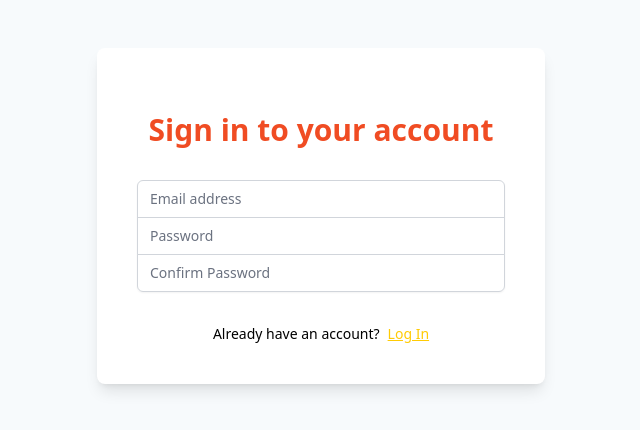
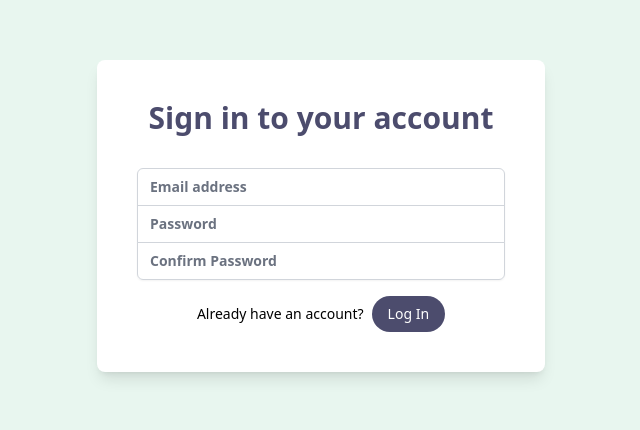
Before and after one commit to jmayheww/infinite-eats, a React (Create React App) app in the folder client/: page /signup in a window 1280 px wide. Shown: the part 184-614 px from the top of the page, without its empty margins (319-959 px from the left). Built offline with nearby package versions, Linux system fonts and the light colour scheme; no server answers.

Commit message:
change background color to tertiary color theme, nice contrast to white auth card and primary color text

```diff
--- a/client/src/components/LoginSignupForm.js
+++ b/client/src/components/LoginSignupForm.js
@@ -18,10 +18,11 @@ function LoginSignupForm() {
             name="email"
             type="email"
             autoComplete="email"
+            onChange={handleUserAuthInput}
             required
             className={`appearance-none ${
               pathname === "/signup" ? "rounded-t-md" : "rounded-t-md"
-            } relative block w-full px-3 py-2 border border-gray-300 placeholder-gray-500 text-gray-900 focus:outline-none focus:ring-primary focus:border-primary focus:z-10 sm:text-sm`}
+            } relative block w-full px-3 py-2 border border-gray-300 placeholder-gray-500 text-gray-900 focus:outline-none focus:ring-1 focus:ring-primary focus:border-primary focus:z-10 sm:text-sm font-semibold`}
             placeholder="Email address"
           />
         </div>
@@ -34,10 +35,11 @@ function LoginSignupForm() {
             name="password"
             type="password"
             autoComplete="current-password"
+            onChange={handleUserAuthInput}
             required
             className={`appearance-none ${
               pathname === "/signup" ? "rounded-none" : "rounded-b-md"
-            } relative block w-full px-3 py-2 border border-gray-300 placeholder-gray-500 text-gray-900 focus:outline-none focus:ring-primary focus:border-primary focus:z-10 sm:text-sm`}
+            } relative block w-full px-3 py-2 border border-gray-300 placeholder-gray-500 text-gray-900 focus:outline-none focus:ring-1 focus:ring-primary focus:border-primary focus:z-10 sm:text-sm font-semibold`}
             placeholder="Password"
           />
         </div>
@@ -54,7 +56,7 @@ function LoginSignupForm() {
               onChange={handleUserAuthInput}
               className={`appearance-none ${
                 pathname === "/signup" ? "rounded-b-md" : "rounded-none"
-              } relative block w-full px-3 py-2 border border-gray-300 placeholder-gray-500 text-gray-900 focus:outline-none focus:ring-primary focus:border-primary focus:z-10 sm:text-sm`}
+              } relative block w-full px-3 py-2 border border-gray-300 placeholder-gray-500 text-gray-900 focus:outline-none focus:ring-1 focus:ring-primary focus:border-primary focus:z-10 sm:text-sm font-semibold`}
               placeholder="Confirm Password"
             />
           </div>
--- a/client/src/pages/AuthenticationPage.js
+++ b/client/src/pages/AuthenticationPage.js
@@ -8,16 +8,14 @@ function AuthenticationPage() {
   const { pathname } = useLocation();
 
   return (
-    <div className="bg-gray-100 min-h-screen flex items-center justify-center py-12 px-4 sm:px-6 lg:px-8">
-      <div className="max-w-md w-full space-y-8 bg-white shadow-lg rounded-lg p-10">
-        <div>
-          <h2 className="mt-6 text-center text-3xl font-extrabold text-primary">
-            Sign in to your account
-          </h2>
-        </div>
+    <div className="bg-tertiary min-h-screen flex flex-col items-center justify-center py-12 px-4 sm:px-6 lg:px-8">
+      <div className="max-w-md w-full bg-white shadow-lg rounded-lg p-10">
+        <h2 className="text-3xl font-extrabold text-primary text-center mb-6">
+          Sign in to your account
+        </h2>
         <LoginSignupForm />
-        <div className="text-sm">
-          <p className="font-medium text-center">
+        <div className="mt-4 flex justify-center">
+          <p className="text-sm">
             {pathname === "/login"
               ? "Don't have an account?"
               : "Already have an account?"}
@@ -27,7 +25,7 @@ function AuthenticationPage() {
                   pathname === "/login" ? "signup" : "login"
                 )
               }
-              className="text-yellow underline ml-2 hover:text-primary"
+              className="text-white bg-primary hover:bg-secondary rounded-full py-2 px-4 ml-2"
             >
               {pathname === "/login" ? "Sign Up" : "Log In"}
             </button>
--- a/client/tailwind.config.js
+++ b/client/tailwind.config.js
@@ -7,18 +7,10 @@ module.exports = {
         current: "currentColor",
         black: "#000",
         white: "#fff",
-        primary: "#f04c23",
-        secondary: "#6610f2",
-        red: "#f04c23",
-        beige: "#e8d6c6",
-        yellow: "#ffcb05",
-        blue: "#12a296",
-        gray: {
-          100: "#f7fafc",
-          400: "#cbd5e0",
-          700: "#4a5568",
-          900: "#1a202c",
-        },
+        primary: "#4C4C6D",
+        secondary: "#1B9C85",
+        tertiary: "#E8F6EF",
+        accent: "#FFE194",
       },
     },
   },
```
